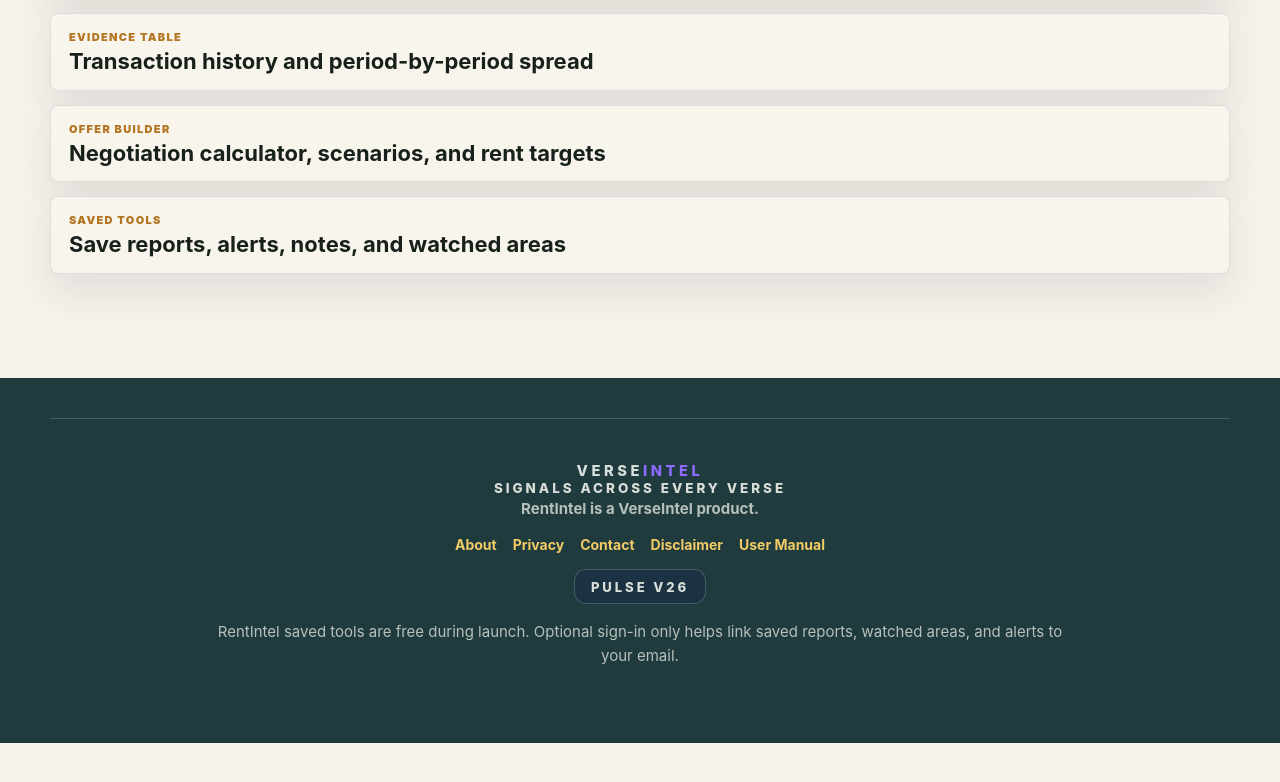
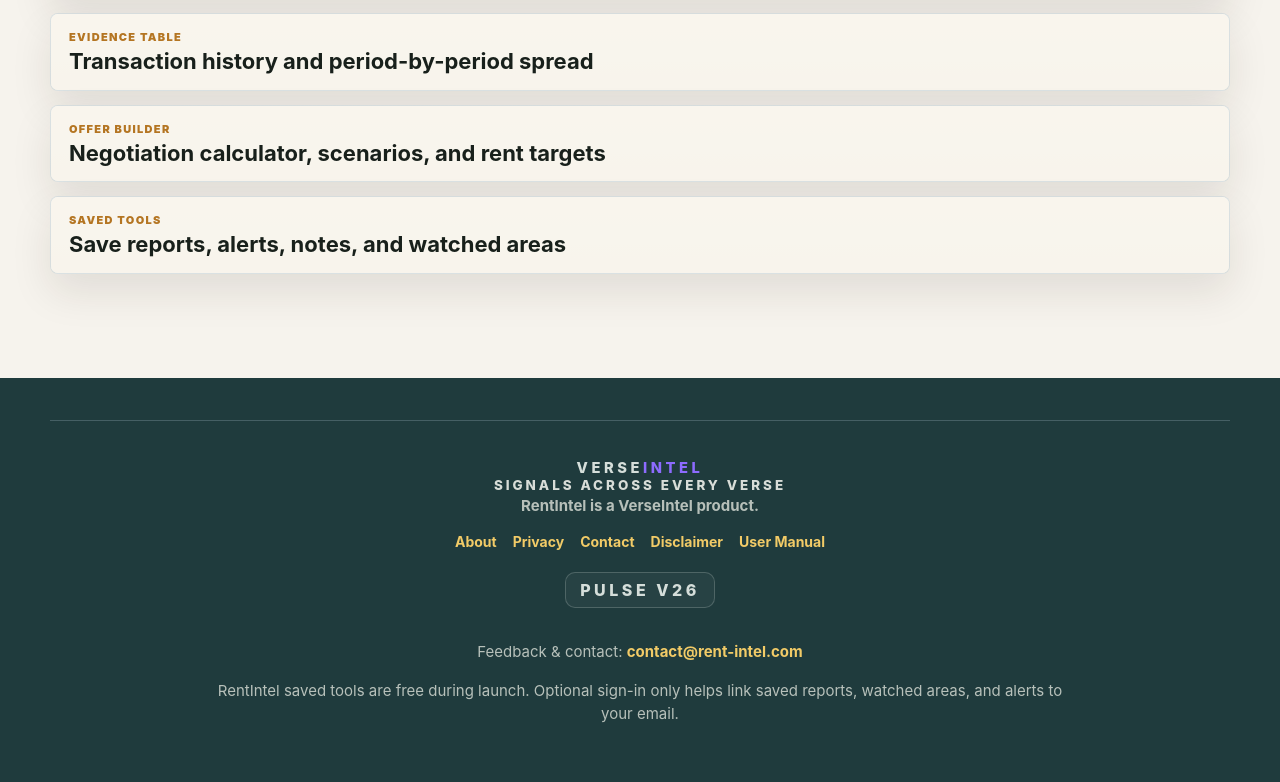
Before and after one commit to yeotommy-design/rent-intel, a website: page members/toolbench/index.html in a window 1280 px wide. Shown: the part 1785-2567 px from the top of the page. Before the commit the page ends 2528 px from the top, so only its background shows below. Drawn offline with Linux system fonts and the light colour scheme; no server answers.

Commit message:
Standardize workspace footer markup

```diff
--- a/members/toolbench/index.html
+++ b/members/toolbench/index.html
@@ -612,7 +612,7 @@
       </details>
   </main>
 
-  <footer class="site-footer" id="verseintel">
+  <footer class="site-footer compact-footer" id="verseintel">
     <div class="footer-main">
       <div class="footer-brand">
         <strong><span>Verse</span><span>Intel</span></strong>
@@ -626,7 +626,10 @@
         <a href="../../disclaimer.html">Disclaimer</a>
         <a href="../../user-manual.html">User Manual</a>
       </nav>
-      <b>PULSE V26</b>
+      <div class="pulse-chip">PULSE V26</div>
+      <p class="footer-contact">
+        Feedback &amp; contact: <a href="mailto:contact@rent-intel.com">contact@rent-intel.com</a>
+      </p>
       <p class="footer-note">
         RentIntel saved tools are free during launch. Optional sign-in only helps link saved reports, watched areas, and alerts to your email.
       </p>
```
